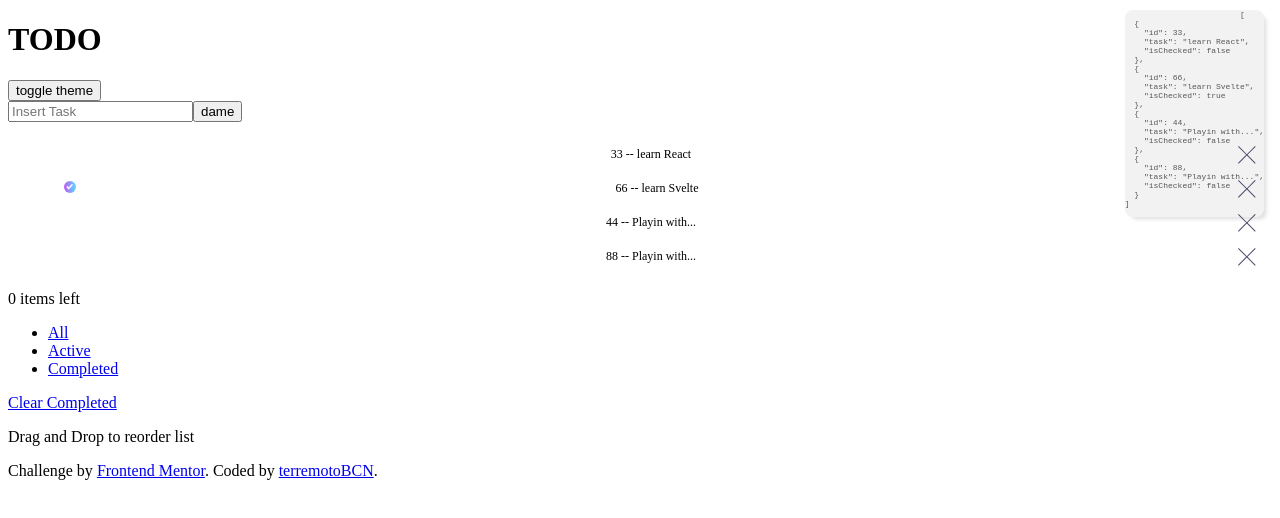
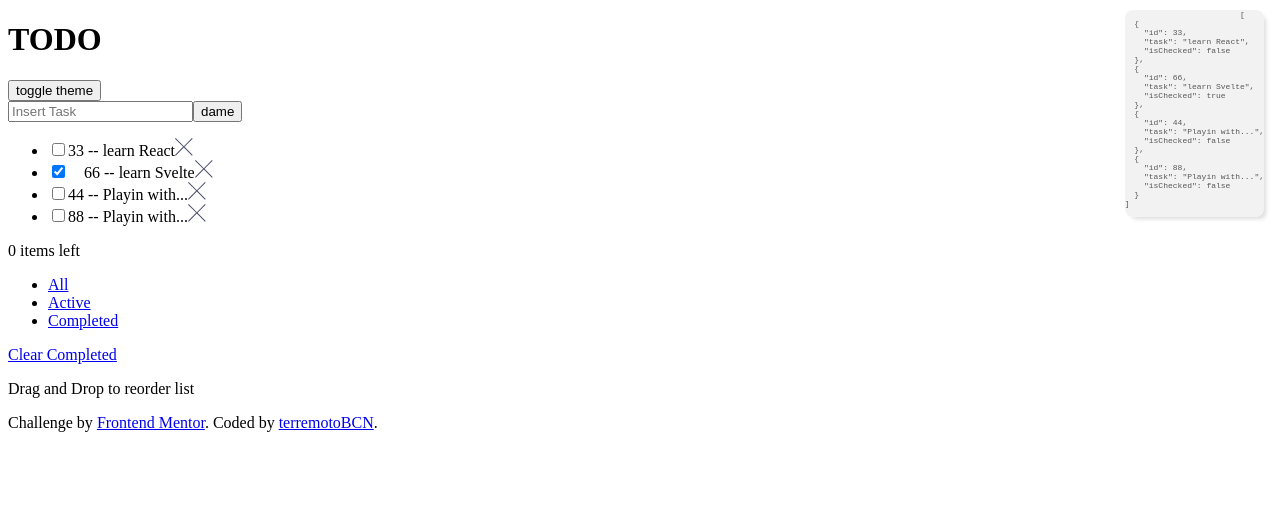
Before and after one commit to terremotoBCN/todo-app-main, a Vue app: page / in a window 1280 px wide. Shown: the top 518 px of the page. Built offline with nearby package versions, Linux system fonts and the light colour scheme.

Commit message:
Clear all styles

```diff
--- a/src/components/TodoItem.vue
+++ b/src/components/TodoItem.vue
@@ -50,51 +50,51 @@
 </template>
 
 <style scope lang="scss">
-	.todo-item {
-		font-size: 0.75em;
-		background-color: var(--item-background);
-		color: var(--text-color);
-		padding: 0.5rem 1rem;
+	// .todo-item {
+	// 	font-size: 0.75em;
+	// 	background-color: var(--item-background);
+	// 	color: var(--text-color);
+	// 	padding: 0.5rem 1rem;
 
-		border: 3px solid var(--item-color);
+	// 	border: 3px solid var(--item-color);
 
-		@include tools.flexbox($direction: row, $content: space-between);
+	// 	@include tools.flexbox($direction: row, $content: space-between);
 
-		cursor: grab;
-		background: none;
+	// 	cursor: grab;
+	// 	background: none;
 
-		&__check {
-			display: none;
-		}
+	// 	&__check {
+	// 		display: none;
+	// 	}
 
-		img {
-			box-sizing: border-box;
-			padding: 0.2em;
-			border-radius: 50%;
-			width: 12px;
-			height: 12px;
-			background: settings.$light-header-gradient;
-		}
+	// 	img {
+	// 		box-sizing: border-box;
+	// 		padding: 0.2em;
+	// 		border-radius: 50%;
+	// 		width: 12px;
+	// 		height: 12px;
+	// 		background: settings.$light-header-gradient;
+	// 	}
 
-		&.drag-start {
-			opacity: 0.3;
-		}
-		&.drag-end {
-			opacity: 1;
-		}
+	// 	&.drag-start {
+	// 		opacity: 0.3;
+	// 	}
+	// 	&.drag-end {
+	// 		opacity: 1;
+	// 	}
 
-		&.over {
-			border: 3px dashed indigo;
-			background-color: red;
-		}
-	}
+	// 	&.over {
+	// 		border: 3px dashed indigo;
+	// 		background-color: red;
+	// 	}
+	// }
 
-	.over {
-		border: 3px dashed indigo;
-		background-color: red;
-	}
-	[draggable] {
-		user-select: none;
-	}
+	// .over {
+	// 	border: 3px dashed indigo;
+	// 	background-color: red;
+	// }
+	// [draggable] {
+	// 	user-select: none;
+	// }
 	// @use "../scss/02_tools" as tools;
 </style>
```
